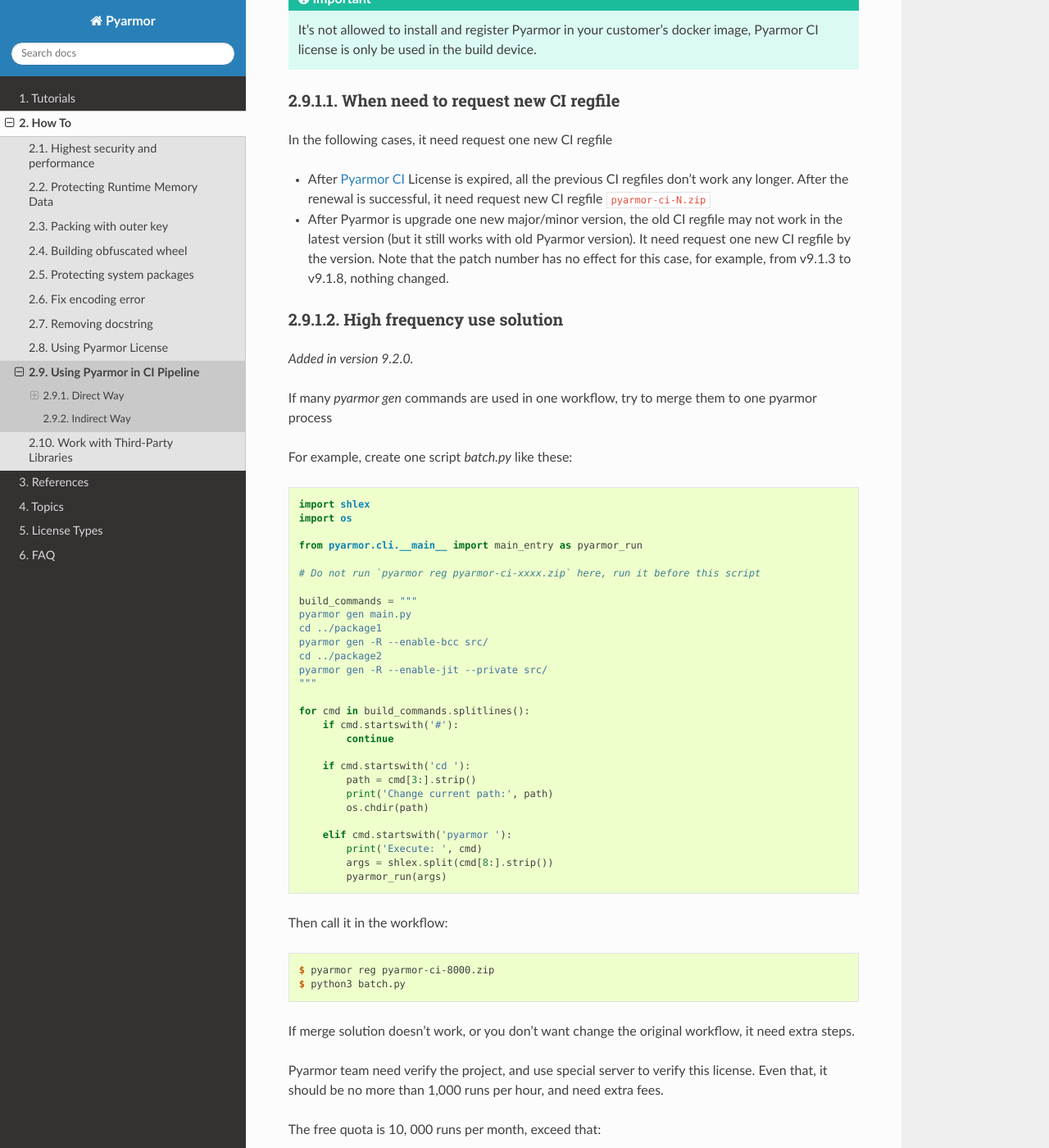
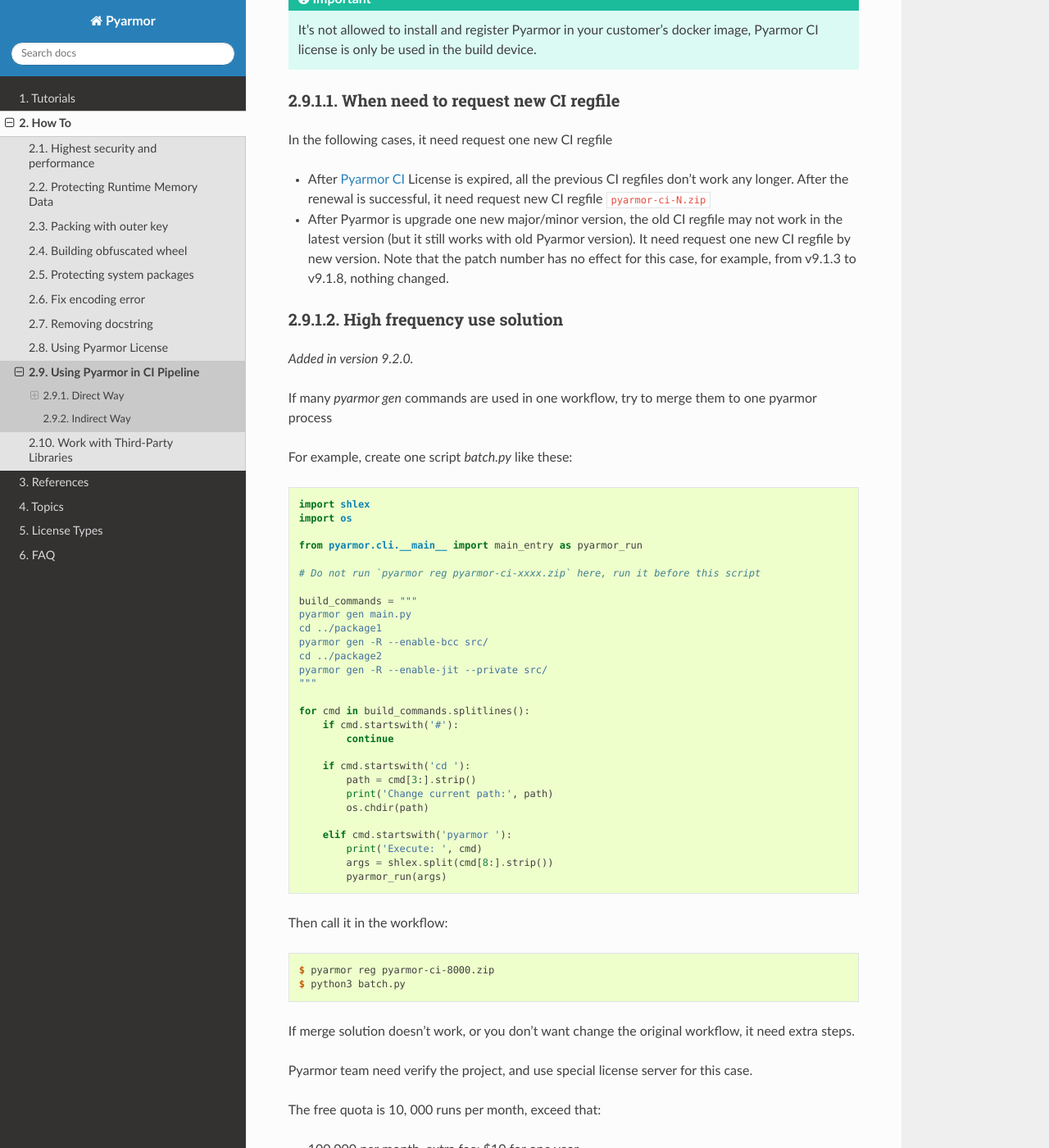
Before and after one commit to dashingsoft/pyarmor, a Sphinx documentation site: the page built from docs/how-to/ci.rst, in a window 1280 px wide and 1400 px high, scrolled down 1850 px. Shown: the whole window at 82% size. Built offline with Sphinx 7.4.7 and the Read the Docs theme 3.1.0, drawn with Linux system fonts in a browser that asks for light colours.

Commit message:
Refine doc

```diff
--- a/docs/how-to/ci.rst
+++ b/docs/how-to/ci.rst
@@ -80,7 +80,7 @@
 In the following cases, it need request one new CI regfile
 
 - After :term:`Pyarmor CI` License is expired, all the previous CI regfiles don't work any longer. After the renewal is successful, it need request new CI regfile ``pyarmor-ci-N.zip``
-- After Pyarmor is upgrade one new major/minor version, the old CI regfile may not work in the latest version (but it still works with old Pyarmor version). It need request one new CI regfile by the version. Note that the patch number has no effect for this case, for example, from v9.1.3 to v9.1.8, nothing changed.
+- After Pyarmor is upgrade one new major/minor version, the old CI regfile may not work in the latest version (but it still works with old Pyarmor version). It need request one new CI regfile by new version. Note that the patch number has no effect for this case, for example, from v9.1.3 to v9.1.8, nothing changed.
 
 High frequency use solution
 ---------------------------
@@ -129,7 +129,7 @@
 
 If merge solution doesn't work, or you don't want change the original workflow, it need extra steps.
 
-Pyarmor team need verify the project, and use special server to verify this license. Even that, it should be no more than 1,000 runs per hour, and need extra fees.
+Pyarmor team need verify the project, and use special license server for this case.
 
 The free quota is 10, 000 runs per month, exceed that:
 
```
